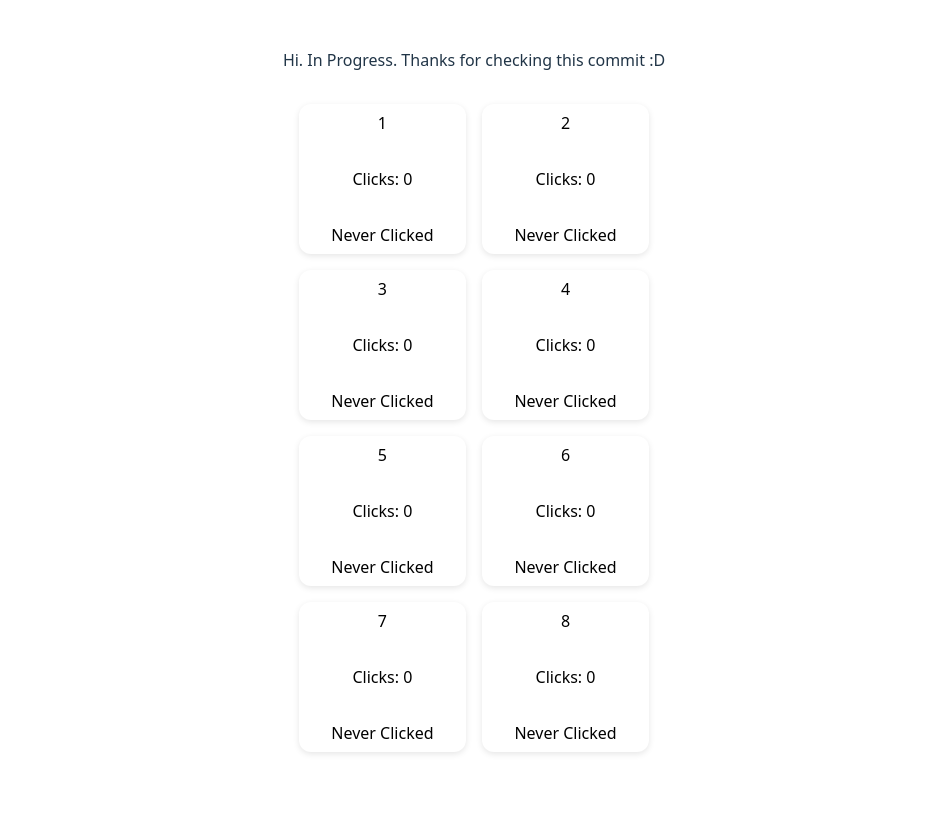
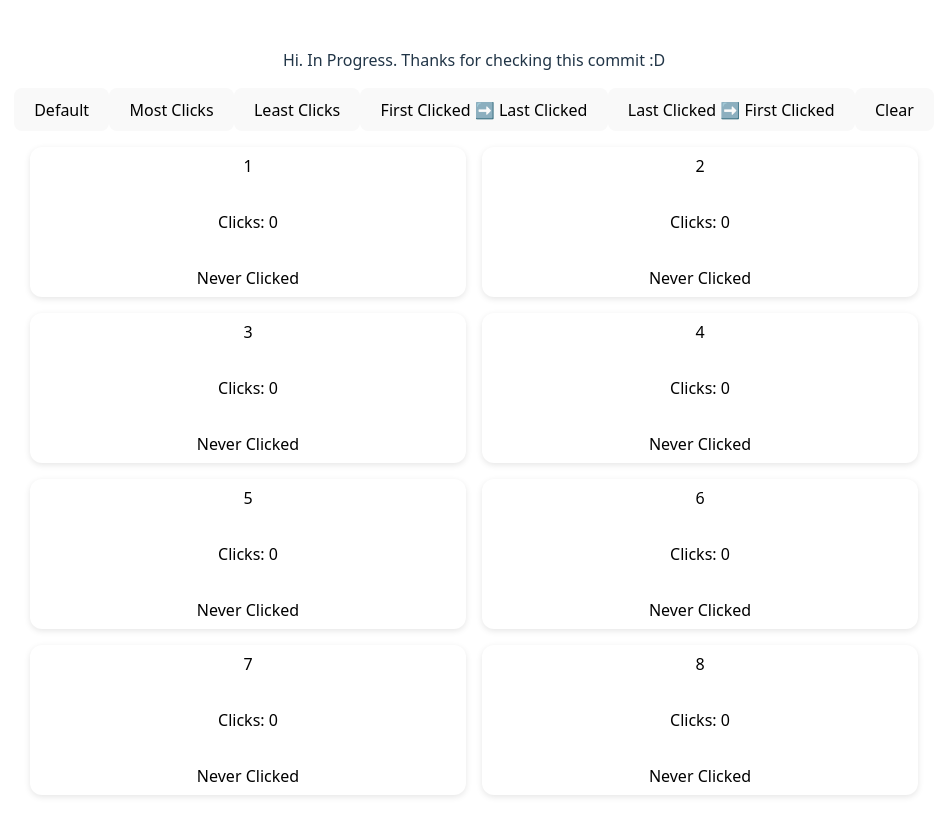
Before and after one commit to jameschenn/OmniSync_Incorporated_Assessment, a React (Vite) app in the folder frontend/: page / in a window 1280 px wide. Shown: the top 836 px of the page, without its empty margins (166-1113 px from the left). Before the commit the page ends 800 px from the top, so only its background shows below. Built offline with nearby package versions, Linux system fonts and the light colour scheme.

Commit message:
filter buttons component

```diff
--- a/frontend/src/App.tsx
+++ b/frontend/src/App.tsx
@@ -1,5 +1,6 @@
 import { useState } from 'react'
 import Card from './components/card/Card';
+import FilterButton from './components/buttons/filterButton';
 import './styles/globals.scss';
 
 type CardData = {
@@ -42,9 +43,34 @@ function App() {
     setCards(updatedCards);
   }
 
+  const sortOptions = [
+    {value: "default", label: "Default"},
+    {value: "most_clicks", label: "Most Clicks"},
+    {value: "least_clicks", label: "Least Clicks"},
+    {value: "first_clicked", label: "First Clicked ➡️ Last Clicked"},
+    {value: "last_clicked", label: "Last Clicked ➡️ First Clicked"},
+  ];
+
   return (
     <>
       <p>Hi. In Progress. Thanks for checking this commit :D</p>
+
+      <div>
+        <div>
+          {sortOptions.map((option: { value:string, label:string }) => (
+            <FilterButton
+              key={option.value}
+              label={option.label}
+              active={true}
+              onClick={() => console.log('placeholder')}
+            />
+          ))}
+          <FilterButton
+            label="Clear"
+            onClick={() => console.log('i am going to clear everything.... eventually')}
+          />
+        </div>
+      </div>
 
       <div className="grid">
         {cards.map((card: CardData) => (
--- /dev/null
+++ b/frontend/src/components/buttons/FilterButton.tsx
@@ -0,0 +1,21 @@
+import React from 'react';
+import styles from './FilterButton.module.scss'
+
+type FilterButtonProps = {
+    label: string;
+    active?: boolean;
+    onClick: () => void;
+}
+
+const FilterButton: React.FC<FilterButtonProps> = ({ label, active, onClick }: FilterButtonProps) => {
+    return (
+        <button
+            className={`${ styles.filterButton } ${ active ? styles.active : "" }`}
+            onClick={onClick}
+        >
+            {label}
+        </button>
+    );
+};
+
+export default FilterButton;
```
Also changed, not shown: frontend/src/components/buttons/FilterButton.module.scss (added).
